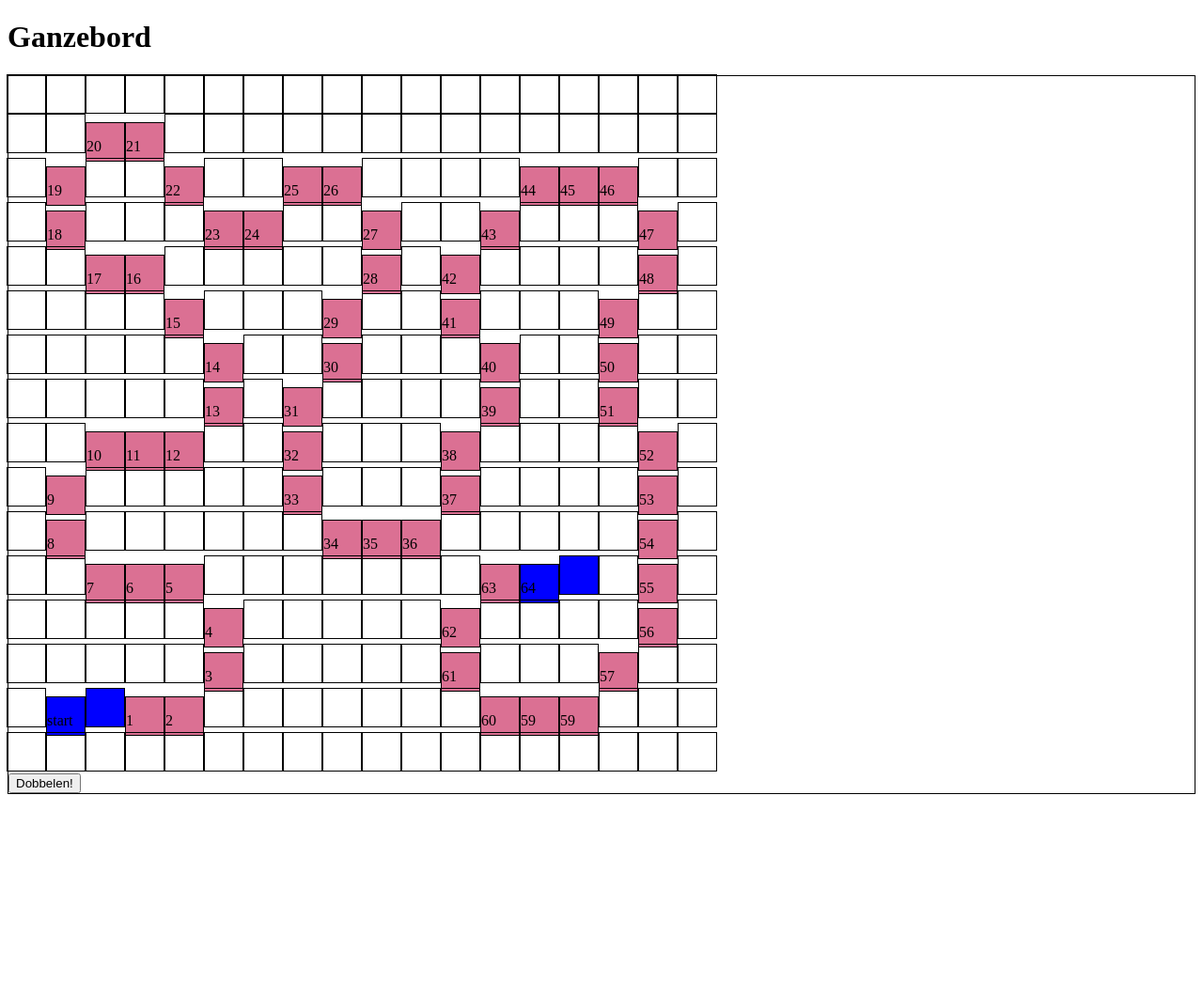
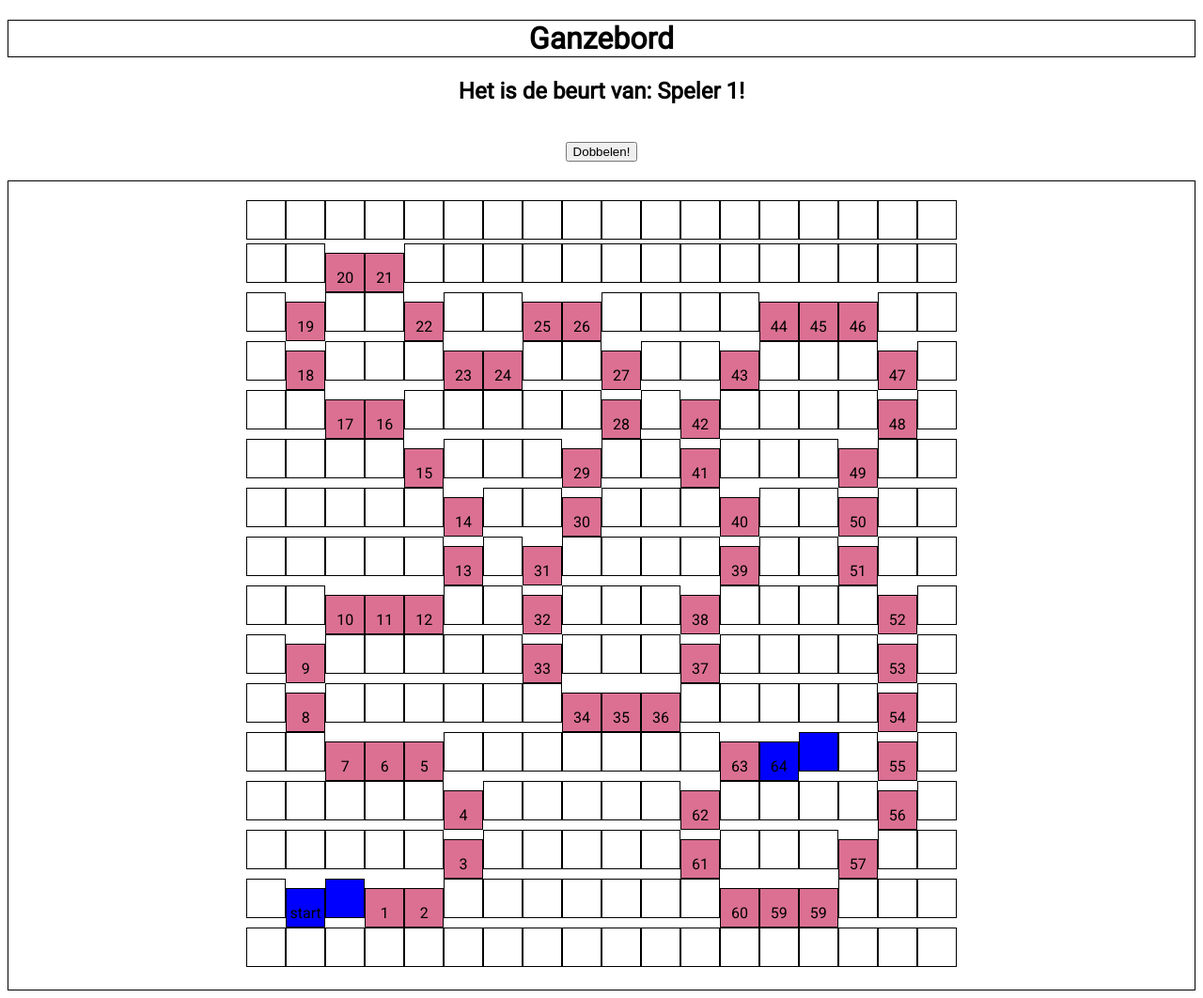
Before and after one commit to maurebi/WebProEindproject, a PHP site: page / in a window 1280 px wide. Shown: the whole page at 94% size. Before the commit the page ends 845 px from the top, so only its background shows below. Run offline with PHP 8.4, Linux system fonts and the light colour scheme.

Commit message:
Added a little styling

```diff
--- a/css/styles.css
+++ b/css/styles.css
@@ -1,8 +1,14 @@
+.container{
+    font-family: 'Roboto', sans-serif;
+    text-align: center;
+}
+
 .box {
     width: 40px;
     height: 40px;
     display: inline-block;
-    margin: -2px;
+    margin-left: -2px;
+    margin-right: -2px;
     border: 1px solid black;
 }
 
@@ -13,8 +19,26 @@
 
 .boardbox{
     border: 1px solid black;
+    padding-bottom: 20px;
+    padding-top: 20px;
 }
 
 .start {
     background-color: blue;
 }
+
+h1{
+    border: 1px solid black;
+}
+
+img{
+    padding-bottom: 20px;
+}
+
+button{
+    margin: 20px;
+}
+
+@media (min-width: 767.99px) {
+
+}
--- a/index.php
+++ b/index.php
@@ -3,6 +3,13 @@ include __DIR__ . '/tpl/head.php';
 include __DIR__ . '/tpl/body-start.php';
 ?>
     <h1>Ganzebord</h1>
+<h2>Het is de beurt van: Speler 1!</h2>
+
+<div>
+    <button onclick="dice()">Dobbelen!</button>
+    <div id="outputDice"></div>
+</div>
+
 <div class="boardbox">
         <div class="row row1">
             <div class="box"></div>
@@ -325,11 +332,6 @@ include __DIR__ . '/tpl/body-start.php';
             <div class="box"></div>
         </div>
 
-    <div>
-        <button onclick="dice()">Dobbelen!</button>
-        <div id="outputDice"></div>
-    </div>
-
     <?php
     include __DIR__ . '/tpl/body-end.php';
     /* Footer */
--- a/tpl/head.php
+++ b/tpl/head.php
@@ -5,6 +5,9 @@
 <head>
     <link rel="stylesheet" href="css/styles.css">
     <script src="scripts/script.js"></script>
+    <link rel="preconnect" href="https://fonts.googleapis.com">
+    <link rel="preconnect" href="https://fonts.gstatic.com" crossorigin>
+    <link href="https://fonts.googleapis.com/css2?family=Graduate&family=Roboto:ital@0;1&display=swap" rel="stylesheet">
     <meta charset="UTF-8">
     <title>Ganzebord</title>
 </head>
```
